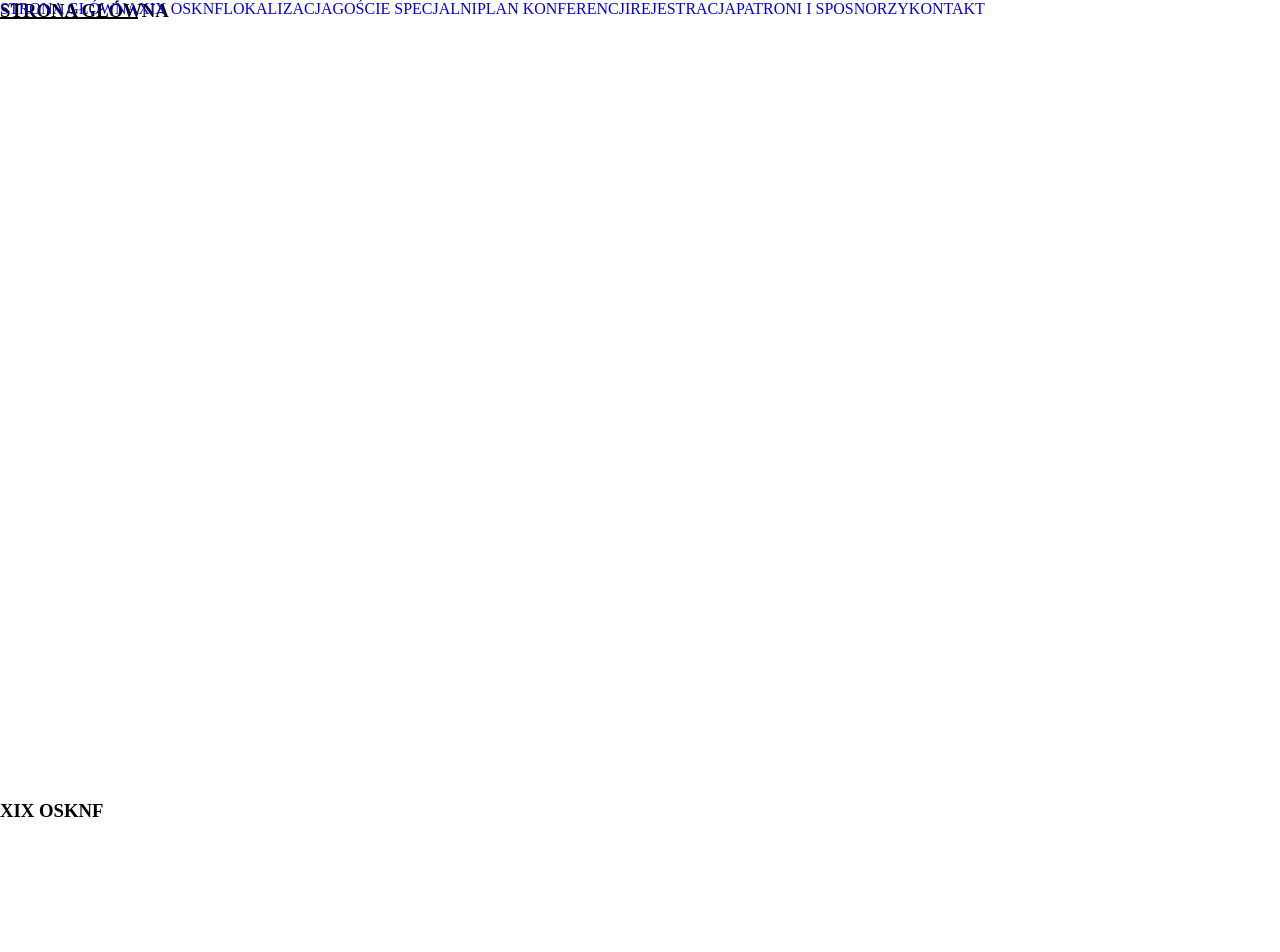
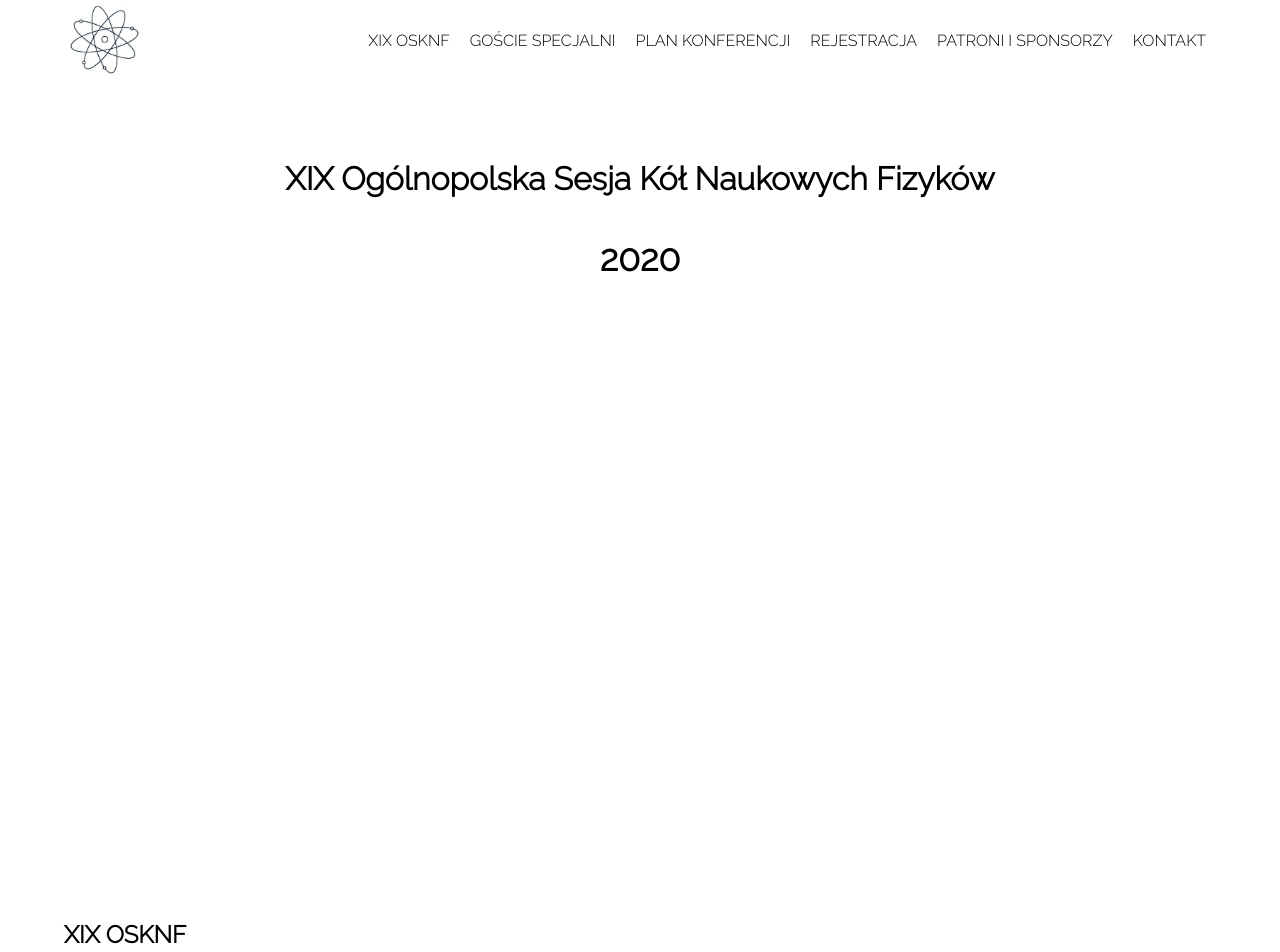
Before and after one commit to anytramm/osknf, a React (Create React App) app: page / in a window 1280 px wide. Shown: the top 952 px of the page. Built offline with nearby package versions, Linux system fonts and the light colour scheme.

Commit message:
commit third finised menu done two sections

```diff
--- a/package.json
+++ b/package.json
@@ -6,6 +6,7 @@
     "@testing-library/jest-dom": "^4.2.4",
     "@testing-library/react": "^9.5.0",
     "@testing-library/user-event": "^7.2.1",
+    "jquery": "^3.4.1",
     "react": "^16.13.1",
     "react-dom": "^16.13.1",
     "react-icons": "^3.9.0",
--- a/public/index.html
+++ b/public/index.html
@@ -13,6 +13,8 @@
   <!-- <link rel="apple-touch-icon" href="%PUBLIC_URL%/logo192.png" /> -->
   <link rel="manifest" href="%PUBLIC_URL%/manifest.json" />
 
+  <link href="https://fonts.googleapis.com/css2?family=Raleway:wght@300&display=swap" rel="stylesheet">
+
   <title>React App</title>
 </head>
 
--- /dev/null
+++ b/src/MainContent.js
@@ -0,0 +1,17 @@
+import React from 'react'
+
+const MainContent = () => {
+    return(
+        <main>
+            <p>
+                Jako Koło Naukowe Fizyków działające na Wydziale Fizyki Politechniki Warszawskiej
+                mamy przyjemność zaprosić Doktorantów i Studentów na XIX edycję Ogólnopolskiej
+                Sesji Kół Naukowych Fizyków, która odbędzie się na jesieni 2020 r. w Warszawie.
+            </p>
+            {/* <img /> */}
+
+        </main>
+    )
+}
+
+export default MainContent;
--- a/src/Menu.css
+++ b/src/Menu.css
@@ -1,17 +1,70 @@
-nav{
+.nav-section{
     position: fixed;
     top: 0;
     left: 0;
+
+    width:100vw;
+    height: 10vh;
+
+    padding: 0 5vw;
+
+    display: flex;
+    justify-content: space-between;
+    align-items: center;
+
+}
+
+.menu-button{
+    font-size: 2rem;
 }
 
 img{
-    height: 10vh;
+    height: 100%;
 }
 
 a{
+    padding: 5px 10px;
     text-decoration: none;
+    color:black;
+    font-size: 1em;
+
+}
+
+a:hover{
+    border-bottom: 0.75px solid gray;
+    color:gray;
+}
+
+a:active{
+    border-bottom: 0.75px solid black;
+    color:black;
 }
 
 .menu__item--active{
-    border-bottom: 2px solid black;
+    border-bottom: 0.75px solid black;
+    pointer-events: none;
 }
+
+@media (max-width: 1000px){
+    .menu--active{
+        position: fixed;
+        top: 10vh;
+        left: 0;
+        width: 100vw;
+        height: 90vh;
+        display: flex;
+        flex-direction: column;
+        justify-content: space-around;
+        align-items: center;
+        background-color: white;
+    }
+
+    a{
+        display: block;
+        padding: 10px 5px;
+    }
+
+    .menu__item--active, a:hover{
+        border: none;
+    }
+}
--- a/src/Menu.js
+++ b/src/Menu.js
@@ -2,8 +2,10 @@ import React, {Component} from 'react';
 import Section from './Section'
 import MenuItem from './MenuItem'
 import './Menu.css';
-// import logoKNF from './images/logoKNF.jpg'
+import logoKNF from './images/logoKNF.jpg'
 import { IoIosMenu, IoIosClose } from "react-icons/io";
+import TitleContent from './TitleContent'
+import MainContent from './MainContent'
 
 class Menu extends Component{
 
@@ -15,23 +17,22 @@ class Menu extends Component{
         menuActive: false,
         buttonContent: this.openMenuButton,
         sections: [
-            {id:0 , name: "Strona główna", content: "", active: true},
-            {id:1 , name: "XIX OSKNF", content: "", active: false},
-            {id:2 , name: "Lokalizacja", content: "", active: false},
-            {id:3 , name: "Goście specjalni", content: "", active: false},
-            {id:4 , name: "Plan konferencji", content: "", active: false},
-            {id:5 , name: "Rejestracja", content: "", active: false},
-            {id:6 , name: "Patroni i sposnorzy", content: "", active: false},
-            {id:7 , name: "Kontakt", content: "", active: false}
+            {id: 0 , name: "", content: <TitleContent />, active: true},
+            {id: 1 , name: "XIX OSKNF", content: <MainContent />, active: false},
+            {id: 2 , name: "Goście specjalni", content: "", active: false},
+            {id: 3 , name: "Plan konferencji", content: "", active: false},
+            {id: 4 , name: "Rejestracja", content: "", active: false},
+            {id: 5 , name: "Patroni i sponsorzy", content: "", active: false},
+            {id: 6 , name: "Kontakt", content: "", active: false}
         ]
 
     }
 
-    menuElements = this.state.sections.map(section => <MenuItem key={section.id} id={section.id} name={section.name} active={section.active}/>)
+    menuElements = this.state.sections.map(section => section.name==="" ? null : <MenuItem key={section.id} id={section.id} name={section.name} active={section.active}/>)
 
     webSections = this.state.sections.map(section=> <Section key={section.id} id={section.id} name={section.name} content={section.content} />)
 
-    handleClick = e =>{
+    handleMenuClick = e =>{
         let buttonContent;
         if(this.state.menuActive){
             buttonContent = this.openMenuButton;
@@ -44,21 +45,49 @@ class Menu extends Component{
 
         })
     }
+
+
     updateWindowWidth = () => {
         this.setState({
             width: window.innerWidth
         });
     }
 
+
+    activeSectionId = this.state.sections.indexOf(section => section.active===true);
+
     updateActiveSection = e => {
-        const activeSectionId = Math.floor(document.documentElement.scrollTop/window.innerHeight);
+
+            // Active section ID
+            const activeSectionIdMin = Math.floor((document.documentElement.scrollTop/document.documentElement.clientHeight));
+            const activeSectionIdMax = Math.ceil((document.documentElement.scrollTop/document.documentElement.clientHeight));
+            if(this.activeSectionId === this.state.sections.length-1){
+                this.activeSectionId=Math.floor((document.documentElement.scrollTop/document.documentElement.clientHeight)+0.003418803418803);
+            }
+            else if(this.activeSectionId === 0){
+                this.activeSectionId=activeSectionIdMax;
+            }
+            else{
+                this.activeSectionId = this.activeSectionId===activeSectionIdMax ? activeSectionIdMin : activeSectionIdMax;
+            }
+            console.log(document.documentElement.scrollTop/document.documentElement.clientHeight)
+
             let sections = this.state.sections;
-        sections.forEach(section => {section.id === activeSectionId ? section.active=true : section.active=false});
-        this.menuElements = sections.map(section => <MenuItem key={section.id} id={section.id} name={section.name} active={section.active}/>)
+            sections.forEach(section => {section.id === this.activeSectionId ? section.active=true : section.active=false});
+
+            //Update menuElements
+            this.menuElements = sections.map(section => section.name==="" ? null :<MenuItem key={section.id} id={section.id} name={section.name} active={section.active}/>);
 
             this.setState({
-            sections
+                sections,
+                menuActive: false,
+                buttonContent: this.openMenuButton
             })
+
+            // Scroll animation
+            if(this.state.sections.indexOf(section => section.active===true) !== this.activeSectionId){
+                window.scrollTo(0, this.activeSectionId*window.innerHeight);
+            }
 
     }
 
@@ -77,20 +106,22 @@ class Menu extends Component{
     render(){
         if(window.innerWidth > 1000) return(
             <div>
-                {/* <img src={logoKNF} alt="KNF"/> */}
+                <div className="nav-section">
+                    <img src={logoKNF} alt="KNF"/>
                     <nav>
                         {this.menuElements}
                     </nav>
+                </div>
                 {this.webSections}
             </div>
         )
         else return(
             <div>
-                {/* <img src={logoKNF} alt="KNF" /> */}
-                <nav>
-                    <div onClick={this.handleClick}>{this.state.buttonContent}</div>
-                    {this.state.menuActive ? this.menuElements : null}
-                </nav>
+                <div className="nav-section">
+                    <img src={logoKNF} alt="KNF" />
+                    <div className="menu-button" onClick={this.handleMenuClick}>{this.state.buttonContent}</div>
+                    {this.state.menuActive ? <nav className="menu--active">{this.menuElements}</nav> : null}
+                </div>
                 {this.webSections}
             </div>
         )
--- a/src/MenuItem.js
+++ b/src/MenuItem.js
@@ -2,8 +2,9 @@ import React from 'react';
 
 const MenuItem = props =>{
     const {id, name, active} = props;
+    if(active)  return <a key={id} href={`#${id}`} className={"menu__item--active"} >{name.toUpperCase()}</a>
     return(
-        <a key={id} href={`#${id}`} className={active ? "menu__item--active" : null}>{name.toUpperCase()}</a>
+        <a key={id} href={`#${id}`}>{name.toUpperCase()}</a>
     )
 }
 
--- a/src/Section.css
+++ b/src/Section.css
@@ -1,7 +1,31 @@
-section, main{
+section{
     height: 100vh;
+    padding: 15vh 5vw 5vh 5vw;
 }
 
-h1, h2 {
+h3{
+    font-size: 1.5em;
+}
+
+
+
+/* SECTION 1 */
+
+h1{
+    font-size: 2rem;
+    padding: 5vh 5vw;
+}
+
+h2{
+    font-size: 2.25em;
+}
+
+h1, h2{
     text-align: center;
 }
+
+/* SECTION 2 */
+
+main{
+    padding: 10vh 5vw;
+}
--- a/src/Section.js
+++ b/src/Section.js
@@ -6,7 +6,7 @@ const Section = props =>{
     return(
         <section id={props.id}>
             {props.name ? <h3>{props.name.toUpperCase()}</h3> : null}
-            {props.content ? <div>{props.content}</div> : null}
+            {props.content ? props.content : null}
         </section>
     )
 }
--- /dev/null
+++ b/src/TitleContent.js
@@ -0,0 +1,12 @@
+import React from 'react'
+
+const TitleContent = () => {
+    return(
+        <>
+            <h1>XIX Ogólnopolska Sesja Kół Naukowych Fizyków</h1>
+            <h2>2020</h2>
+        </>
+    )
+}
+
+export default TitleContent;
--- a/src/index.css
+++ b/src/index.css
@@ -1,3 +1,5 @@
 *{
+    font-family: 'Raleway', sans-serif;
     margin: 0;
+    box-sizing: border-box;
 }
```
Also changed, not shown: 2 other files (tests, documents, lock files or other folders). Lines whose indentation alone changed are shown as unchanged.
